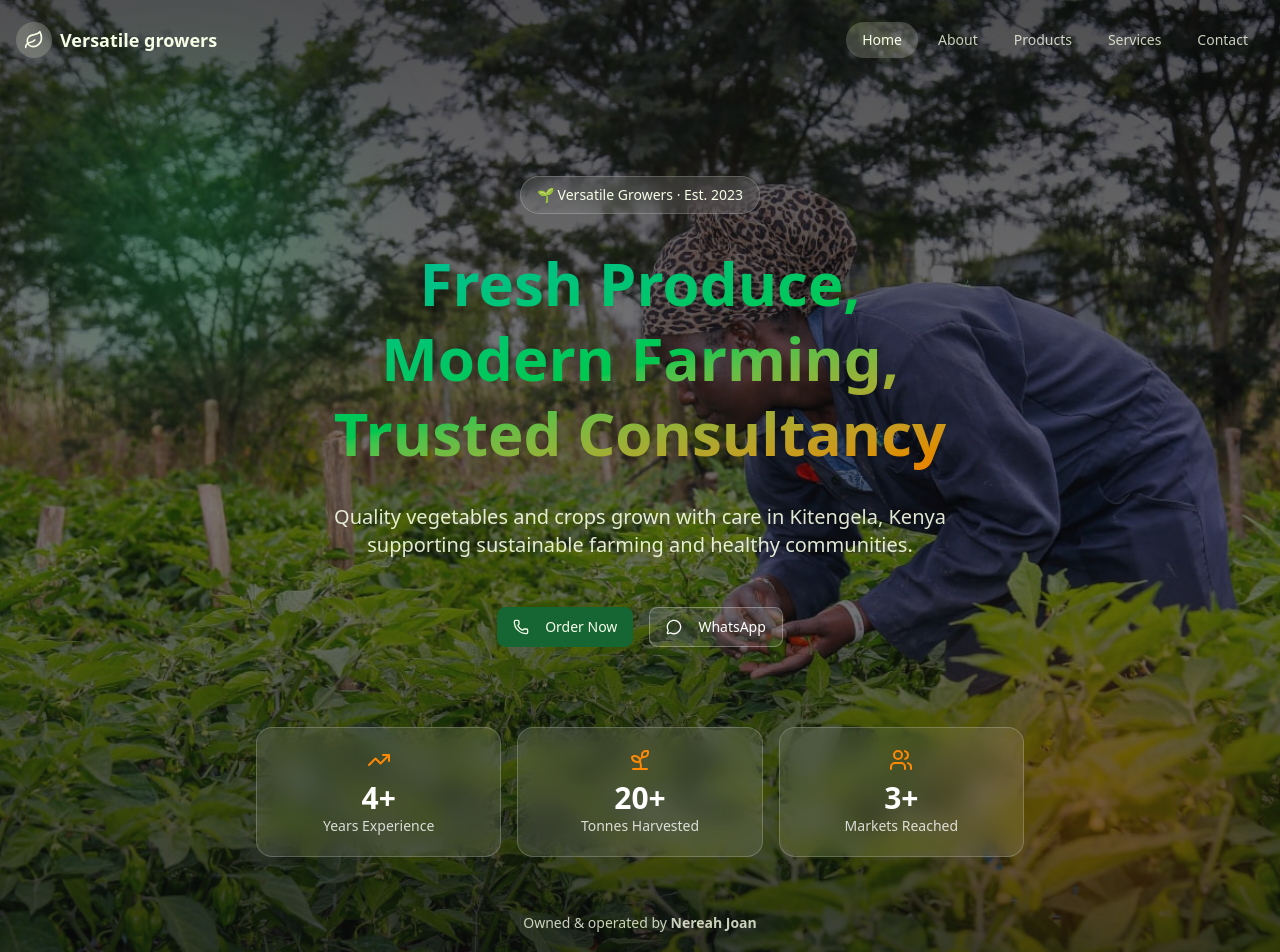
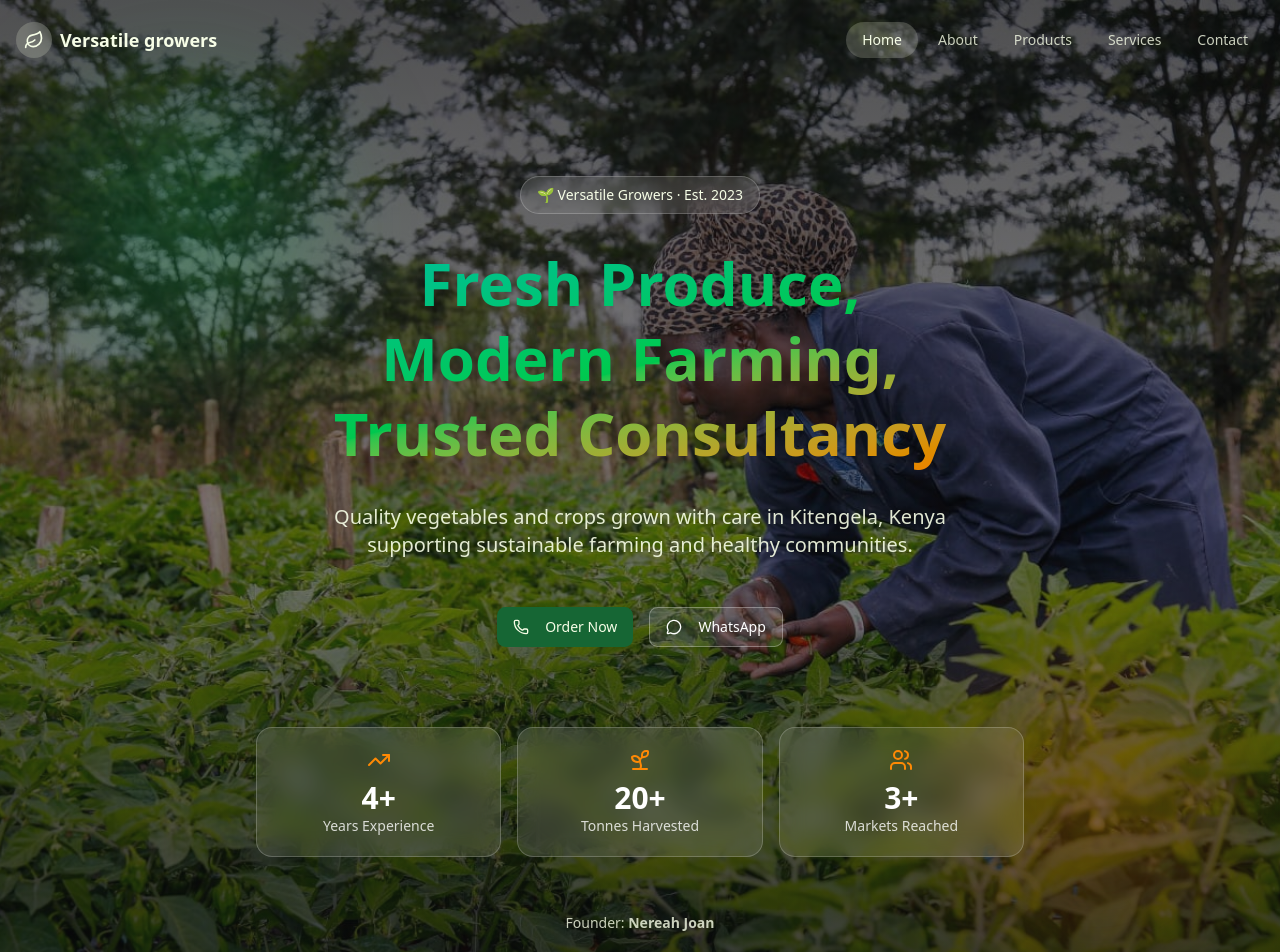
Before and after one commit to khayanga/versatile-growers, a Next.js app: page / in a window 1280 px wide. Shown: the top 952 px of the page. Built offline with nearby package versions, Linux system fonts and the light colour scheme.

Commit message:
Footer changes

```diff
--- a/components/Footer.tsx
+++ b/components/Footer.tsx
@@ -29,7 +29,7 @@ const Footer = () => {
               Quality farm-fresh produce grown with care in Kajiado County, Kenya.
             </p>
             <p className="text-sm text-white/80">
-              <span className="font-semibold text-white">Owner:</span> Nereah Joan
+              <span className="font-semibold text-white">Founder:</span> Nereah Joan
             </p>
           </div>
 
--- a/components/Hero.tsx
+++ b/components/Hero.tsx
@@ -125,7 +125,7 @@ const Hero = () => {
 
           {/* Owner */}
           <p className="animate-fade-up animation-delay-500 text-primary-foreground/80 text-sm pt-6">
-            Owned & operated by <strong>Nereah Joan</strong>
+            Founder: <strong>Nereah Joan</strong>
           </p>
         </div>
       </div>
```
